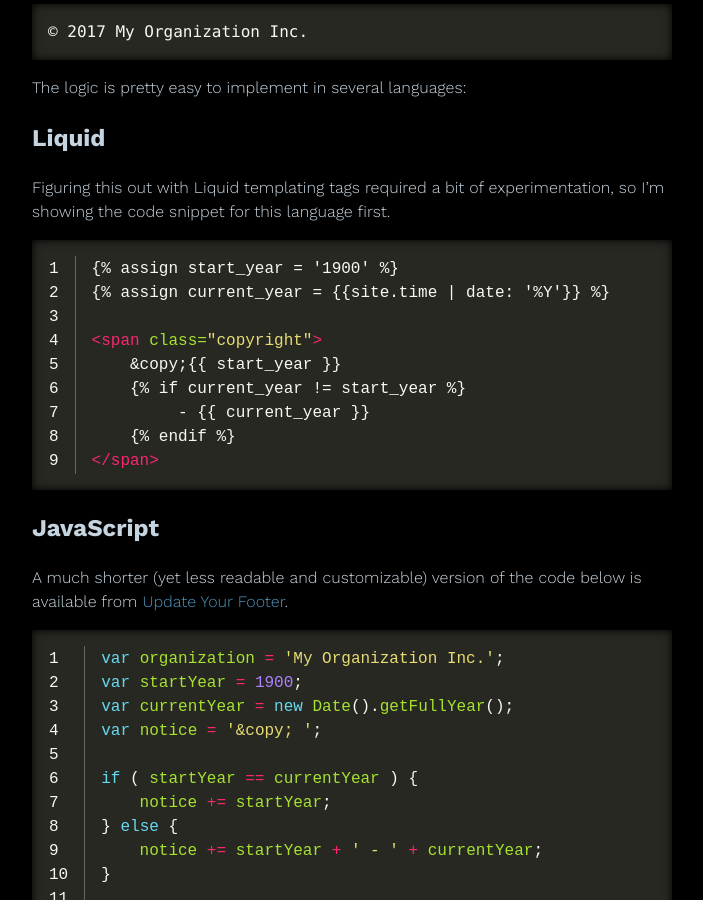
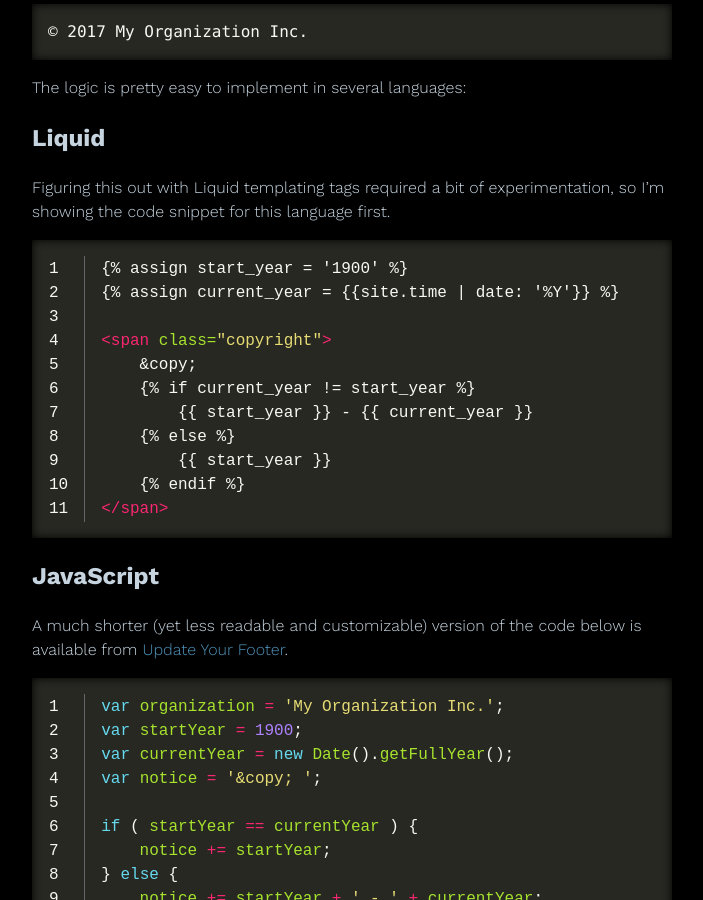
Before and after one commit to ricotheque/ricotheque.github.io, a Jekyll site: the page built from _posts/2017-04-26-how-do-you-build-a-self-updating-copyright-notice.md, in a window 1280 px wide and 900 px high, scrolled down 414 px. Shown: the whole window, without its empty margins (288-991 px from the left). Built offline with Jekyll 4.4.1, drawn with Linux system fonts in a browser that asks for light colours.

Commit message:
Update code sample

```diff
--- a/_posts/2017-04-26-how-do-you-build-a-self-updating-copyright-notice.md
+++ b/_posts/2017-04-26-how-do-you-build-a-self-updating-copyright-notice.md
@@ -26,9 +26,11 @@ Figuring this out with Liquid templating tags required a bit of experimentation,
 {% assign current_year = {{site.time | date: '%Y'}} %}
 
 <span class="copyright">
-    &copy;{{ start_year }}
+    &copy;
     {% if current_year != start_year %}
-         - {{ current_year }}
+        {{ start_year }} - {{ current_year }}
+    {% else %}
+        {{ start_year }}
     {% endif %}
 </span>
 {% endraw %}
```
